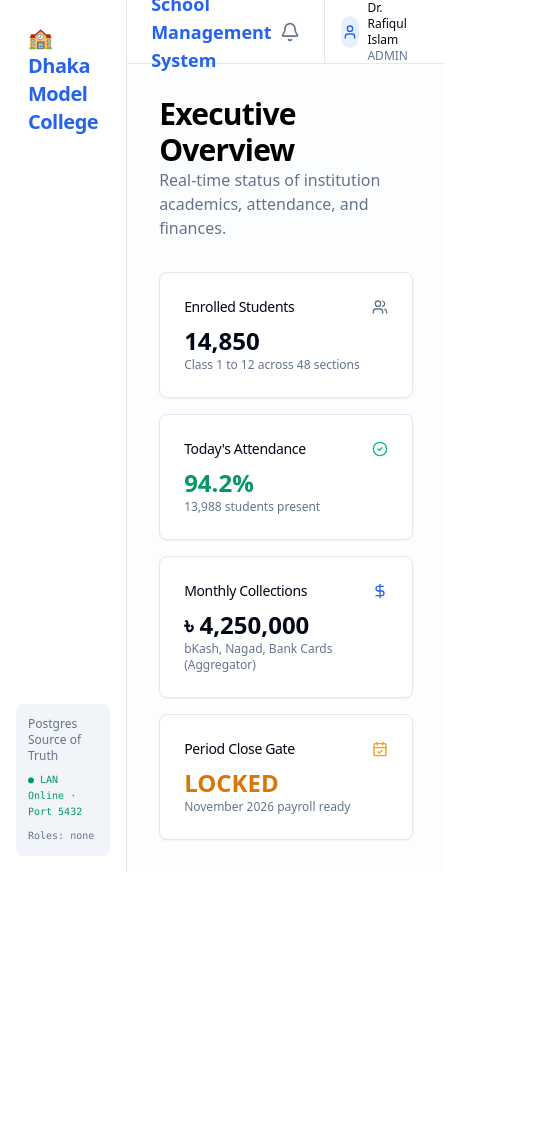
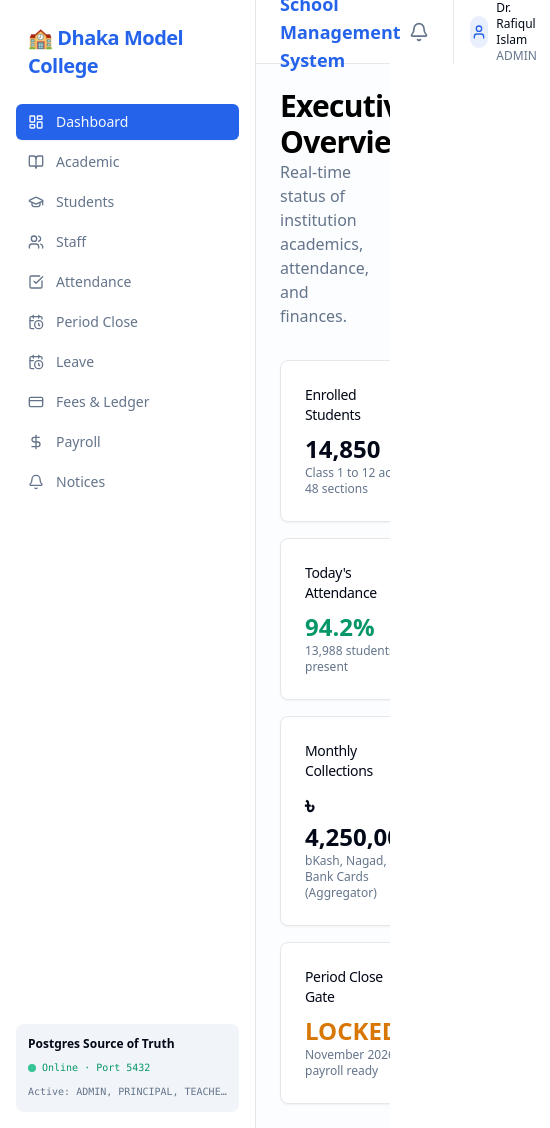
Before and after one commit to sks006/collage-management-system, a Next.js app in the folder apps/web/: page / in a window 390 px wide. Shown: the whole page, 550 px wide, since content can reach past the window. Before the commit the page ends 872 px from the top, so only its background shows below. Built offline with nearby package versions, Linux system fonts and the light colour scheme.

Commit message:
fix(web): resolve tailwind content path, next.config monorepo root, and sidebar userRoles fallback

```diff
--- a/apps/web/next.config.js
+++ b/apps/web/next.config.js
@@ -1,6 +1,10 @@
+const path = require("path");
+
 /** @type {import('next').NextConfig} */
 const nextConfig = {
   reactStrictMode: true,
+  outputFileTracingRoot: path.join(__dirname, "../../"),
+  transpilePackages: ["@sms/shared"],
   async rewrites() {
     return [
       {
--- a/apps/web/src/app/(dashboard)/layout.tsx
+++ b/apps/web/src/app/(dashboard)/layout.tsx
@@ -3,11 +3,11 @@ import { Navbar } from "@/components/shared/navbar";
 
 export default function DashboardLayout({ children }: { children: React.ReactNode }) {
   return (
-    <div className="flex min-h-screen">
+    <div className="flex min-h-screen w-full bg-background">
       <Sidebar />
-      <div className="flex-1 flex flex-col">
+      <div className="flex-1 flex flex-col min-w-0">
         <Navbar />
-        <main className="flex-1 p-8 bg-muted/20">{children}</main>
+        <main className="flex-1 p-6 md:p-8 bg-muted/20 overflow-y-auto">{children}</main>
       </div>
     </div>
   );
--- a/apps/web/src/components/shared/sidebar.tsx
+++ b/apps/web/src/components/shared/sidebar.tsx
@@ -16,6 +16,7 @@ import {
   UserCog,
 } from "lucide-react";
 import { cn } from "@/lib/utils";
+import { getCurrentUser } from "@/lib/auth";
 import { ROLES, type Role } from "@sms/shared";
 
 const NAV_ITEMS = [
@@ -36,22 +37,24 @@ const NAV_ITEMS = [
   { href: "/notices", label: "Notices", icon: Bell, roles: ROLES },
 ];
 
-export function Sidebar({ userRoles = [] }: { userRoles?: string[] }) {
+export function Sidebar({ userRoles }: { userRoles?: string[] }) {
+  const currentUser = getCurrentUser();
+  const roles = userRoles && userRoles.length > 0 ? userRoles : currentUser.roles;
   const pathname = usePathname();
   const visibleItems = NAV_ITEMS.filter((item) =>
-    item.roles.some((r) => userRoles.includes(r)),
+    item.roles.some((r) => roles.includes(r)),
   );
 
   return (
-    <aside className="w-64 border-r bg-card p-4 min-h-screen flex flex-col justify-between">
+    <aside className="w-64 border-r bg-card p-4 min-h-screen flex flex-col justify-between shrink-0">
       <div className="space-y-4">
-        <div className="px-3 py-2 font-bold text-xl tracking-tight text-primary">
+        <Link href="/" className="px-3 py-2 font-bold text-xl tracking-tight text-primary block">
           🏫 Dhaka Model College
-        </div>
+        </Link>
         <nav className="space-y-1">
           {visibleItems.map((item) => {
             const Icon = item.icon;
-            const active = pathname === item.href || pathname.startsWith(item.href + "/");
+            const active = pathname === item.href || (item.href !== "/" && pathname.startsWith(item.href));
             return (
               <Link
                 key={item.href}
@@ -59,11 +62,11 @@ export function Sidebar({ userRoles = [] }: { userRoles?: string[] }) {
                 className={cn(
                   "flex items-center space-x-3 rounded-md px-3 py-2 text-sm font-medium transition-colors",
                   active
-                    ? "bg-primary text-primary-foreground"
+                    ? "bg-primary text-primary-foreground shadow-sm"
                     : "text-muted-foreground hover:bg-muted hover:text-foreground",
                 )}
               >
-                <Icon className="h-4 w-4" />
+                <Icon className="h-4 w-4 shrink-0" />
                 <span>{item.label}</span>
               </Link>
             );
@@ -71,10 +74,13 @@ export function Sidebar({ userRoles = [] }: { userRoles?: string[] }) {
         </nav>
       </div>
       <div className="rounded-lg bg-muted p-3 text-xs text-muted-foreground space-y-2">
-        <div>Postgres Source of Truth</div>
-        <div className="font-mono text-[10px] text-emerald-600">● LAN Online · Port 5432</div>
-        <div className="font-mono text-[10px] text-muted-foreground">
-          Roles: {userRoles.join(", ") || "none"}
+        <div className="font-semibold text-foreground">Postgres Source of Truth</div>
+        <div className="font-mono text-[10px] text-emerald-600 flex items-center gap-1.5">
+          <span className="h-2 w-2 rounded-full bg-emerald-500 animate-pulse inline-block" />
+          <span>Online · Port 5432</span>
+        </div>
+        <div className="font-mono text-[10px] text-muted-foreground truncate">
+          Active: {roles.join(", ")}
         </div>
       </div>
     </aside>
--- a/apps/web/tailwind.config.ts
+++ b/apps/web/tailwind.config.ts
@@ -3,9 +3,9 @@ import type { Config } from "tailwindcss";
 const config: Config = {
   darkMode: ["class"],
   content: [
-    "./src/pages/**/*.{js,ts,jsx,tsx,mdx}",
-    "./src/components/**/*.{js,ts,jsx,tsx,mdx}",
-    "./src/app/**/*.{js,ts,jsx,tsx,mdx}",
+    "./src/**/*.{js,ts,jsx,tsx,mdx}",
+    "./apps/web/src/**/*.{js,ts,jsx,tsx,mdx}",
+    "../../packages/shared/src/**/*.{js,ts,jsx,tsx,mdx}",
   ],
   theme: {
     extend: {
```
